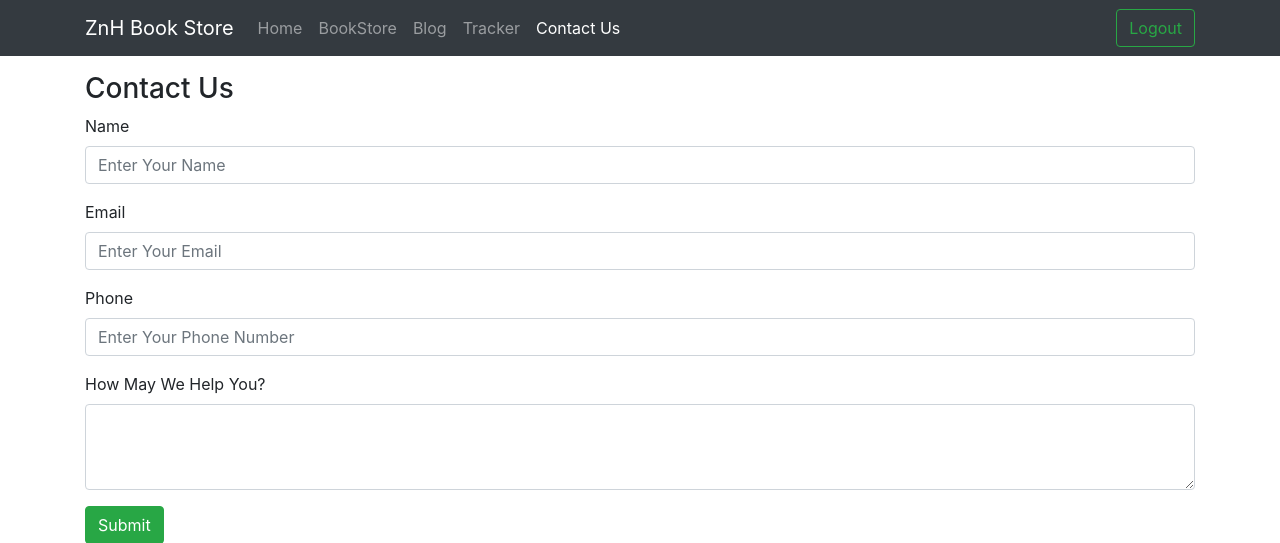
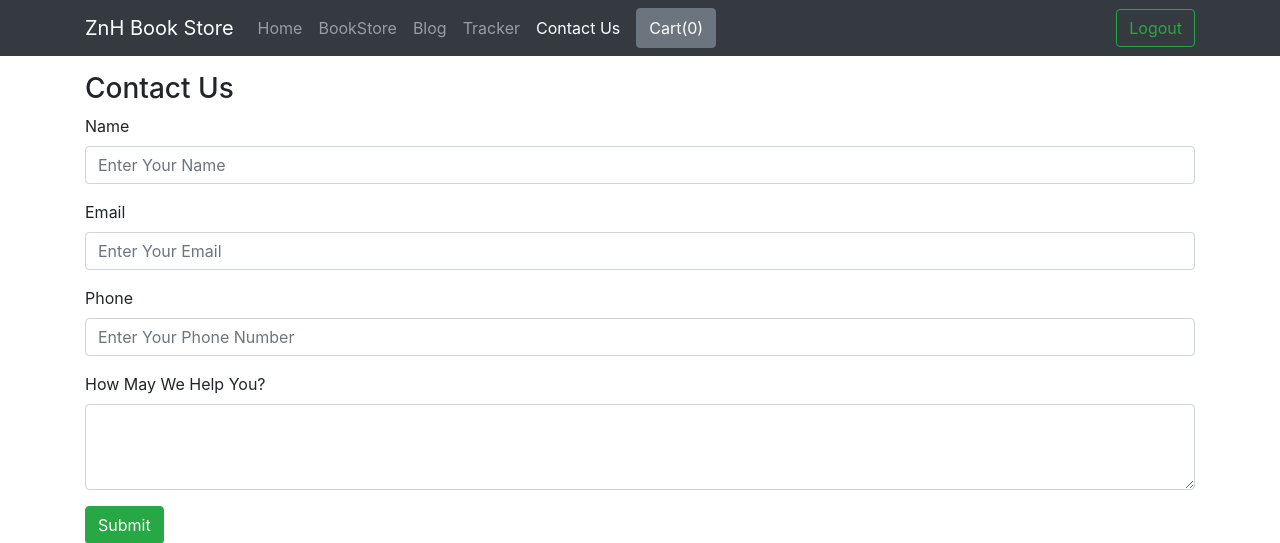
Before and after one commit to SyedHassanUlHaq/ZnHBookStore, a Django app: page /contact/ in a window 1280 px wide. Shown: the top 543 px of the page. Run offline with Django 5.2, Linux system fonts and the light colour scheme; a user stored in the database is signed in; some libraries are stand-ins or nearby versions.

Commit message:
temp commit

```diff
--- a/ZnHBookStore/ZnHBookStore/templates/contact/index.html
+++ b/ZnHBookStore/ZnHBookStore/templates/contact/index.html
@@ -44,10 +44,13 @@
                     <li class="nav-item">
                       <a class="nav-link active" href="/contact/">Contact Us</a>
                   </li>
+                  <button type="button" class="btn btn-secondary mx-2" id="popcart" data-container="body" data-toggle="popover" data-placement="bottom" data-html="true" data-content="Vivamus sagittis lacus vel augue laoreet rutrum faucibus.">
+                    Cart(<span id="cart">0</span>)
+                    </button>
                 </ul>
                 <form class="form-inline my-2 my-lg-0">
                     {% csrf_token %}
-                    <a class="btn btn-outline-success my-2 my-sm-0" href="{% url 'logout' %}">Logout</a>
+                    <a class="btn btn-outline-success my-2 my-sm-0" href="{% url 'loginn' %}">Logout</a>
                 </form>
             </div>
         </div>
--- a/ZnHBookStore/ZnHBookStore/templates/profile/index.html
+++ b/ZnHBookStore/ZnHBookStore/templates/profile/index.html
@@ -109,7 +109,7 @@
               </button>
               <form class="form-inline my-2 my-lg-0">
                   {% csrf_token %}
-                  <a class="btn btn-outline-success my-2 my-sm-0" href="{% url 'logout' %}">Logout</a>
+                  <a class="btn btn-outline-success my-2 my-sm-0" href="{% url 'loginn' %}">Logout</a>
               </form>
             </div>
         </div>
```
Also changed, not shown: ZnHBookStore/db.sqlite3.
